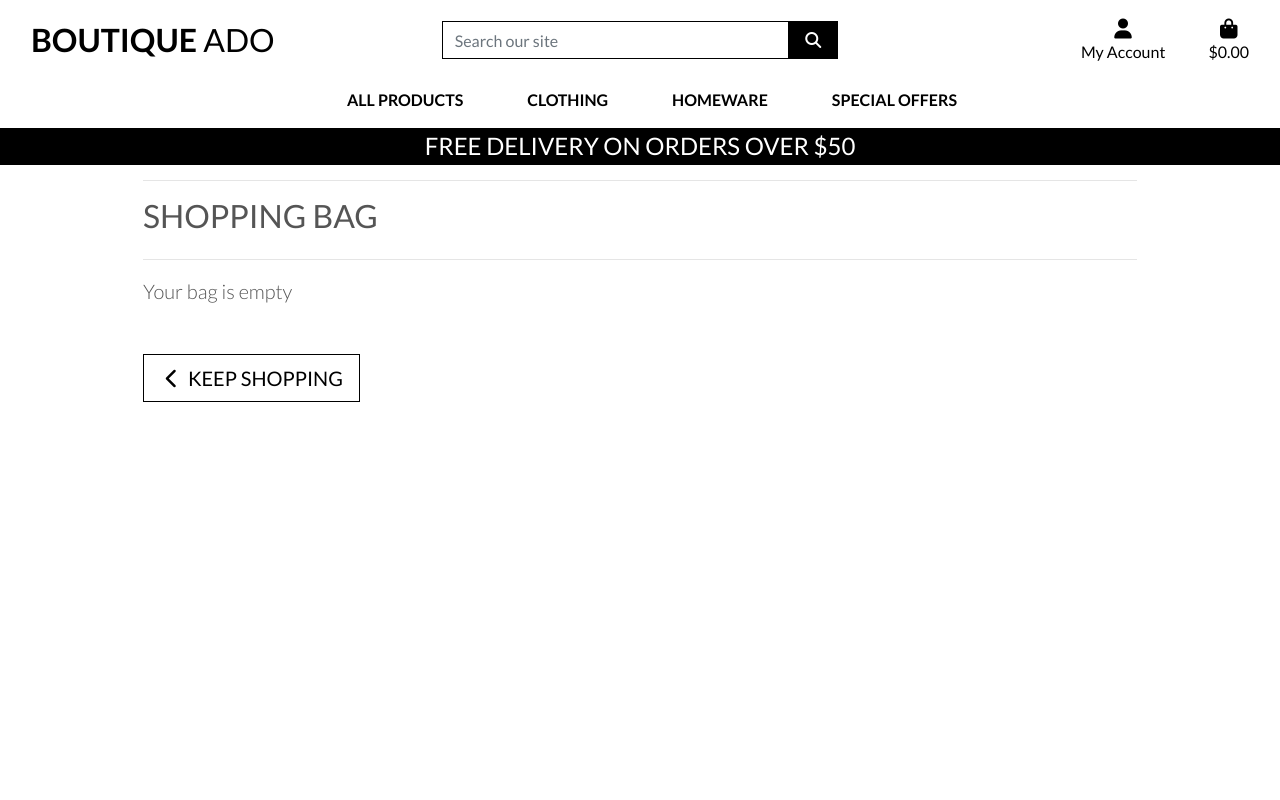
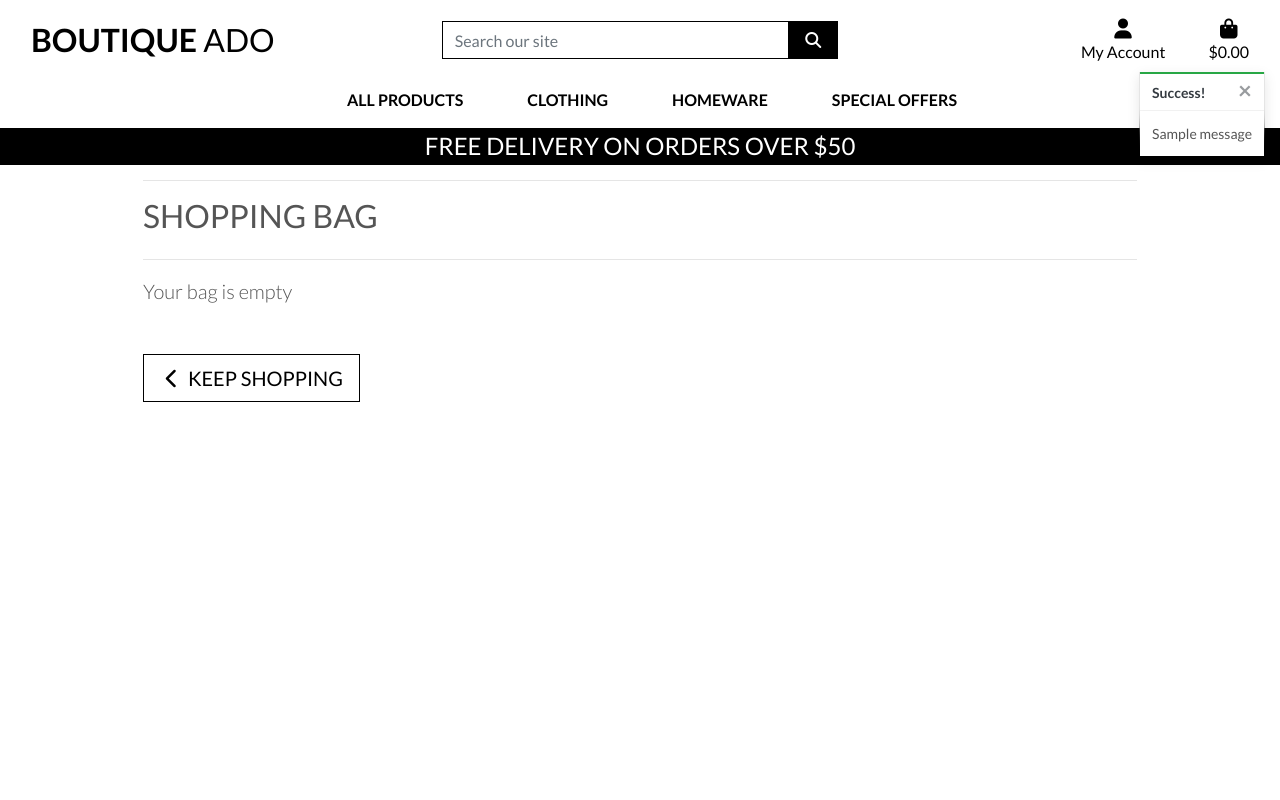
Before and after one commit to LittleBlue418/boutique_ado, a Django app: page /bag/ in a window 1280 px wide. Run offline with Django 3.2, Linux system fonts and the light colour scheme; tables that the repository leaves empty hold one stand-in row (values such as "Sample post"); one stand-in notice (Sample message) is shown; some libraries are stand-ins or nearby versions.

Commit message:
set up & test for toasts - HTML written and tested with single working sucess toast

```diff
--- a/bag/views.py
+++ b/bag/views.py
@@ -1,4 +1,7 @@
+from django.contrib import messages
 from django.shortcuts import render, redirect, reverse, HttpResponse
+
+from products.models import Product
 
 
 def view_bag(request):
@@ -9,6 +12,8 @@ def view_bag(request):
 
 def add_to_bag(request, item_id):
     """ A view to add items to the user's shoping bag"""
+
+    product = Product.objects.get(pk=item_id)
 
     quantity = int(request.POST.get('quantity'))
     redirect_url = request.POST.get('redirect_url')
@@ -36,6 +41,7 @@ def add_to_bag(request, item_id):
             bag[item_id] += quantity
         else:
             bag[item_id] = quantity
+            messages.success(request, f'Added { product.name } to your bag!')
 
     request.session['bag'] = bag
 
--- a/boutique_ado/settings.py
+++ b/boutique_ado/settings.py
@@ -86,6 +86,8 @@ TEMPLATES = [
     },
 ]
 
+MESSAGE_STORAGE = 'django.contrib.messages.storage.session.SessionStorage'
+
 AUTHENTICATION_BACKENDS = [
     # Needed to login by username in Django admin, regardless of `allauth`
     'django.contrib.auth.backends.ModelBackend',
--- a/static/css/base.css
+++ b/static/css/base.css
@@ -100,6 +100,23 @@ a.category-badge > span.badge:hover {
     cursor: pointer;
 }
 
+/* -------------------------------- bootstrap toasts */
+
+.message-container {
+    position: fixed;
+    top: 72px;
+    right: 15px;
+    z-index: 999999999;
+}
+
+.custom-toast {
+    overflow: visible;
+}
+
+.toast-capper {
+    height: 2px;
+}
+
 /* -------------------------------- Media Queries */
 
 /* Slightly larger container on xl screens */
--- a/templates/base.html
+++ b/templates/base.html
@@ -132,7 +132,11 @@
     </header>
 
     {% if messages %}
-        <div class="message-container"></div>
+        <div class="message-container">
+            {% for message in messages %}
+                {% include 'includes/toasts/toast_success.html' %}
+            {% endfor %}
+        </div>
     {% endif %}
 
     {% block page_header %}
@@ -142,6 +146,11 @@
     {% endblock %}
 
     {% block postloadjs %}
+
+        <script type="text/javascript">
+            $('.toast').toast('show');
+        </script>
+
     {% endblock %}
 
   </body>
--- /dev/null
+++ b/templates/includes/toasts/toast_success.html
@@ -0,0 +1,13 @@
+<div class="toast custom-toast rounded-0 border-top-0" data-autohide="false">
+    <div class="arrow-up arrow-success"></div>
+    <div class="w-100 toast-capper bg-success"></div>
+    <div class="toast-header bg-shite text-dark">
+        <strong class="mr-auto">Success!</strong>
+        <button type="button" class="ml-2 mb-1 close text-dark" data-dismiss="toast" aria-label="Close">
+            <span aria-hidden="true">&times;</span>
+        </button>
+    </div>
+    <div class="toast-body bg-white">
+        {{ message }}
+    </div>
+</div>
```
Also changed, not shown: templates/includes/toasts/toast_error.html (added, +13 -0 lines), templates/includes/toasts/toast_info.html (added, +13 -0 lines), templates/includes/toasts/toast_warning.html (added, +13 -0 lines).
